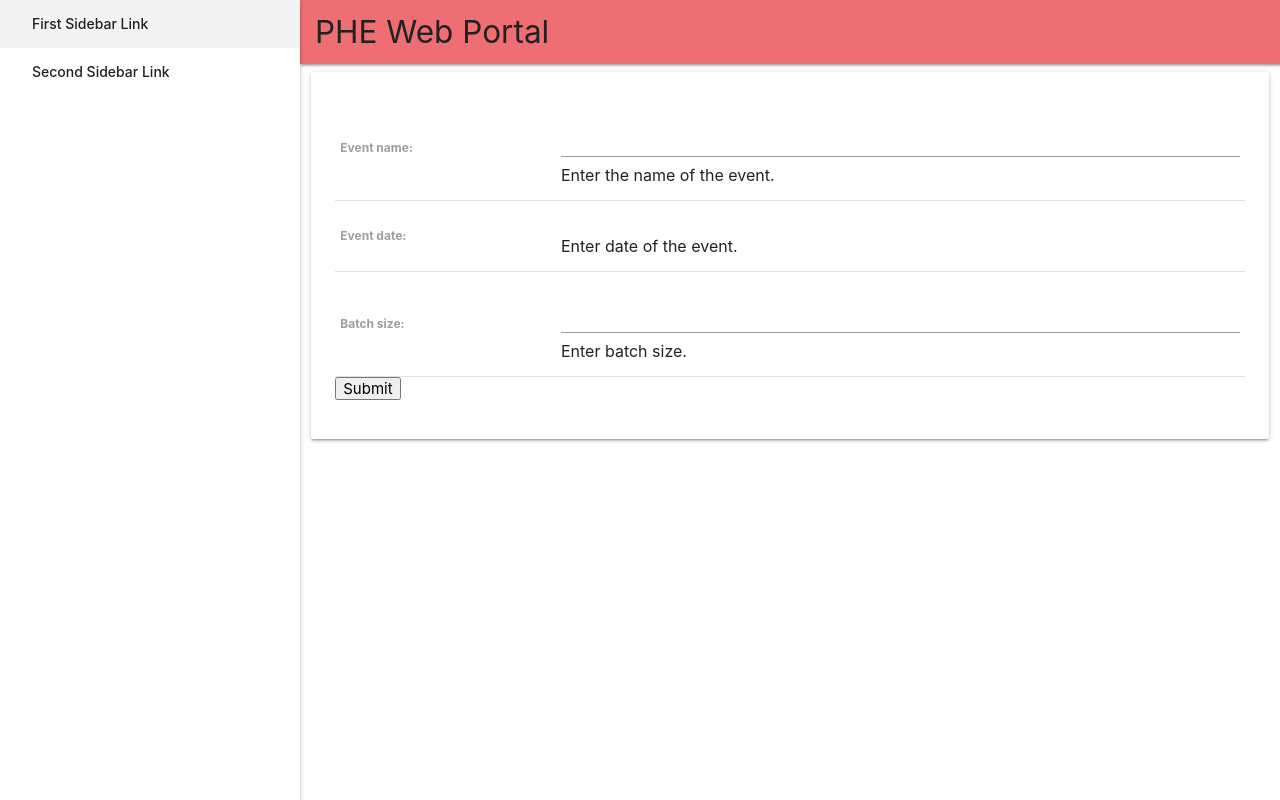
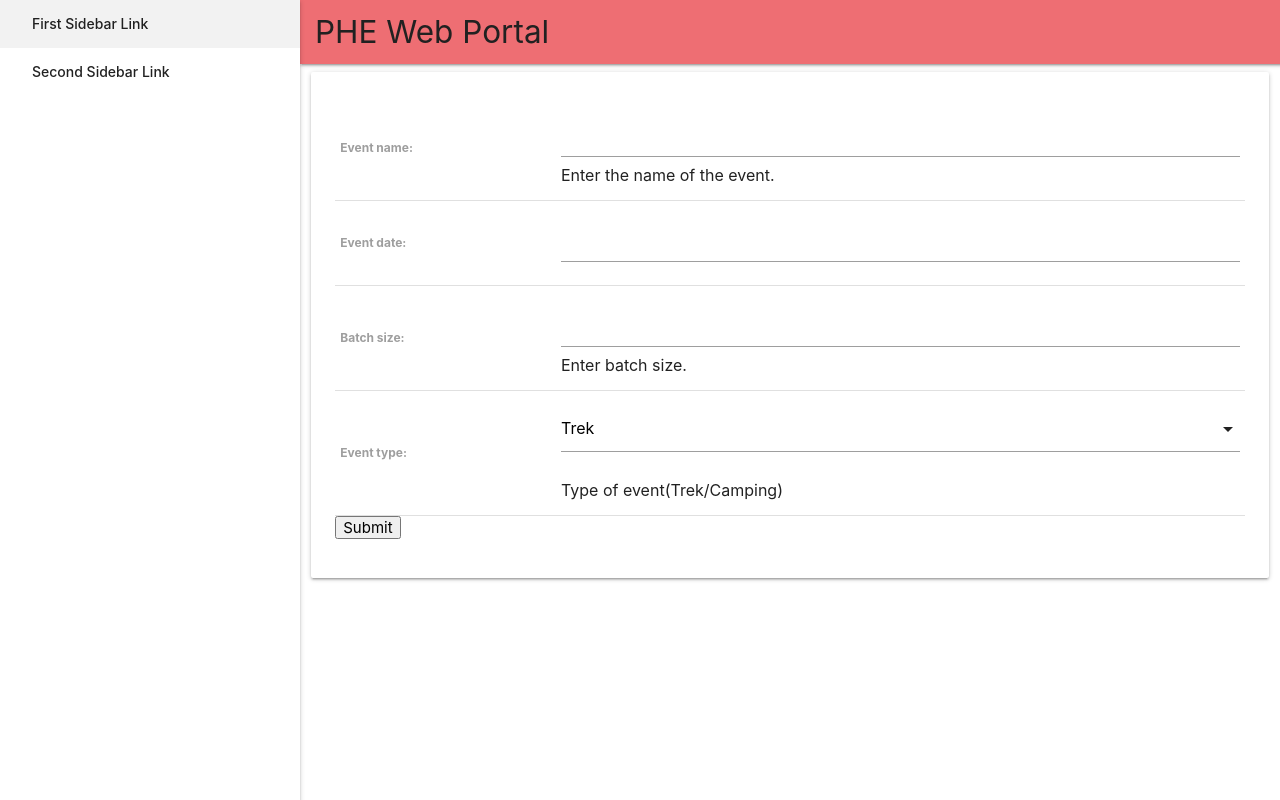
Before and after one commit to ChaitMat/phe_web_portal, a Django app: page /portal/newevent in a window 1280 px wide. Run offline with Django 3.2, Linux system fonts and the light colour scheme.

Commit message:
New event form created

```diff
--- /dev/null
+++ b/portal/choices.py
@@ -0,0 +1,7 @@
+# Group of all choices required.
+
+#Type of events.
+EVENT_TYPES = (
+    ('t', 'Trek'),
+    ('c', 'Camping'),
+)
--- a/portal/forms.py
+++ b/portal/forms.py
@@ -1,12 +1,22 @@
 from django import forms
+from django.forms import ModelForm
 from portal.models import Event
 
-class NewEventForm(forms.Form):
+from .choices import EVENT_TYPES
 
-    event_name = forms.CharField(max_length = 100, strip =True, help_text = 'Enter the name of the event.')
+class NewEventForm(ModelForm):
 
-    event_date = forms.DateField(help_text = 'Enter date of the event.', widget = forms.SelectDateWidget)
+    class Meta:
 
-    batch_size = forms.IntegerField(help_text = 'Enter batch size.')
+        model = Event
+        fields = '__all__'
 
-    # event_type = forms.ChoiceField(choices = ['Trek', 'Camping'], help_text = 'Enter batch size.')
+    event_date = forms.DateField(
+        widget = forms.TextInput(
+                                attrs = {
+
+                                    'class' : 'datepicker',
+                                }
+                            ),
+        input_formats=('%d/%m/%Y', )
+        )
--- a/portal/models.py
+++ b/portal/models.py
@@ -1,5 +1,7 @@
 from django.db import models
 from django.urls import reverse
+
+from .choices import EVENT_TYPES
 
 
 class Event(models.Model):
@@ -15,12 +17,6 @@ class Event(models.Model):
 
     #Batch size
     batch_size = models.PositiveIntegerField(help_text = 'Enter batch size.')
-
-    #Type of event
-    EVENT_TYPES = (
-        ('t', 'Trek'),
-        ('c', 'Camping'),
-    )
 
     event_type = models.CharField(max_length = 1, choices = EVENT_TYPES, default = 't', help_text = 'Type of event(Trek/Camping)')
 
--- a/portal/templates/base_generic.html
+++ b/portal/templates/base_generic.html
@@ -70,6 +70,8 @@
 
                 $('.sidenav').sidenav();
                 $('.collapsible').collapsible();
+                $('.datepicker').datepicker({format : 'dd/mm/yyyy'});
+                $('select').formSelect();
 
             })
         </script>
--- a/portal/views.py
+++ b/portal/views.py
@@ -1,7 +1,7 @@
 from django.shortcuts import render
-from django.views import generic
-from django.views.generic.edit import FormView
 from django.db.models import Sum
+from django.http import HttpResponseRedirect
+from django.urls import reverse
 
 from .models import Event, Booking
 
@@ -23,12 +23,23 @@ def eventList(request):
 
 def new_event_form(request):
 
-    form = NewEventForm
 
-    context = {
+    if request.method == "POST":
 
-        'form' : form
+        form = NewEventForm(request.POST)
 
-    }
+        if form.is_valid():
 
-    return render(request, 'portal/new_event.html', context)
+            event = form.save()
+
+            event.save()
+
+            return HttpResponseRedirect(reverse('index') )
+
+    else:
+
+        form = NewEventForm()
+
+    context = {'form': form}
+
+    return render(request, 'portal/event_form.html', context)
```
Also changed, not shown: db.sqlite3, portal/templates/portal/event_form.html (renamed from portal/templates/portal/new_event.html).
